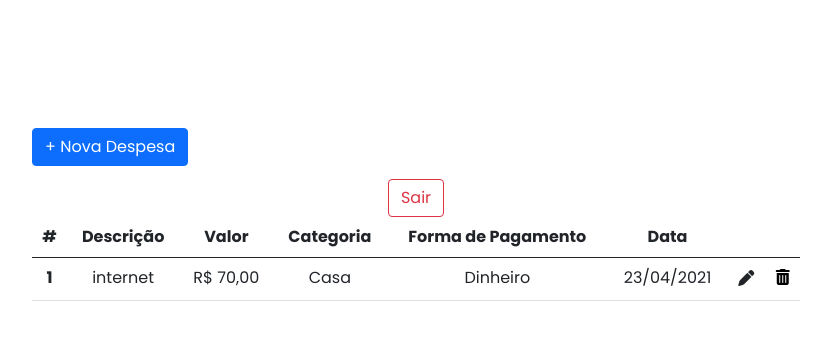
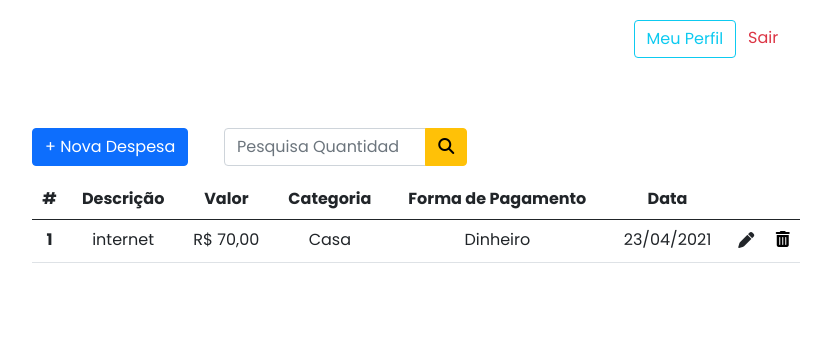
Before and after one commit to AdleyRodrigues/ProjetoWEB, a Vue app in the folder FRONT/: page /expenses in a window 1280 px wide. Shown: the top 340 px of the page, without its empty margins (224-1055 px from the left). Built offline with nearby package versions, Linux system fonts and the light colour scheme; sample sign-in values are in the browser's storage.

Commit message:
organizaçao da view Expenses

```diff
--- a/FRONT/src/components/FormExpenses.vue
+++ b/FRONT/src/components/FormExpenses.vue
@@ -1,5 +1,22 @@
 <template>
   <div class="expense">
+    <router-link to="/profile" class="btn btn-outline-info"> Meu Perfil</router-link>
+    <button type="button" class="btn btn-outline-danger btsair" @click="logout">
+      Sair
+    </button>
+    <div class="input-group pesquisaqtd">
+      <input
+        type="number"
+        name="descricao"
+        id="descricao"
+        class="form-control inputqtd"
+        v-model="qtd"
+        placeholder="Pesquisa Quantidade"
+      />
+      <button type="button" class="btn btn-warning">
+        <i class="fas fa-search"></i>
+      </button>
+    </div>
     <button
       type="button"
       class="btn btn-primary bt"
@@ -121,13 +138,49 @@
         </div>
       </div>
     </div>
+
+    <div class="tabela">
+      <table class="table table-hover table-overflow">
+        <thead>
+          <tr>
+            <th scope="col">#</th>
+            <th scope="col">Descrição</th>
+            <th scope="col">Valor</th>
+            <th scope="col">Categoria</th>
+            <th scope="col">Forma de Pagamento</th>
+            <th scope="col">Data</th>
+            <th scope="col"></th>
+            <th scope="col"></th>
+          </tr>
+        </thead>
+        <tbody>
+          <tr>
+            <!-- Daqui -->
+            <th scope="row">1</th>
+            <td>internet</td>
+            <td>R$ 70,00</td>
+            <td>Casa</td>
+            <td>Dinheiro</td>
+            <td>23/04/2021</td>
+            <td><FormUpdate /></td>
+            <td>
+              <button class="delete"><i class="fas fa-trash-alt"></i></button>
+            </td>
+          </tr>
+        </tbody>
+      </table>
+    </div>
   </div>
 </template>
 
 <script>
+import FormUpdate from "../components/FormUpdate.vue";
 import api from "../services/api";
 export default {
   name: "FormExpenses",
+  components: {
+    FormUpdate,
+  },
   data() {
     return {
       signup: {
@@ -160,7 +213,6 @@ export default {
       } else {
         this.cadastrar();
         this.limparCampos();
-
       }
     },
     limparCampos() {
@@ -171,7 +223,7 @@ export default {
       this.signup.data = "";
     },
 
-  logout() {
+    logout() {
       api.get("users/logout").then((result) => {
         this.logged = false;
         localStorage.removeItem("user");
@@ -188,4 +240,40 @@ export default {
   margin-left: 20%;
   margin-top: 10%;
 }
+.btn.btn-outline-danger.btsair {
+  position: absolute;
+  margin-left: 75%;
+  margin-top: 20px;
+  border: none;
+}
+
+.input-group.pesquisaqtd {
+  width: 19%;
+  position: absolute;
+  margin-left: 35%;
+  margin-top: 10%;
+}
+
+.expense a{
+  position: absolute;
+
+    text-decoration: none;
+     margin-left: 67%;
+  margin-top: 20px;
+}
+
+.tabela {
+  position: absolute;
+  width: 60%;
+  height: 300px;
+  margin-top: 14%;
+  margin-left: 20%;
+  text-align: center;
+  overflow-y: auto;
+}
+.delete {
+  background: none;
+  border: none;
+  padding: 0;
+}
 </style>
--- a/FRONT/src/views/Expenses.vue
+++ b/FRONT/src/views/Expenses.vue
@@ -1,19 +1,19 @@
 <template>
   <div class="expenses">
     <FormExpenses />
-    <Table />
+
   </div>
 </template>
 
 <script>
-import Table from "../components/Table.vue";
+
 import FormExpenses from "../components/FormExpenses.vue";
 
 export default {
   name: "Expenses",
   components: {
     FormExpenses,
-    Table,
+
   },
   created() {
     if (localStorage.getItem("user")) {
```
